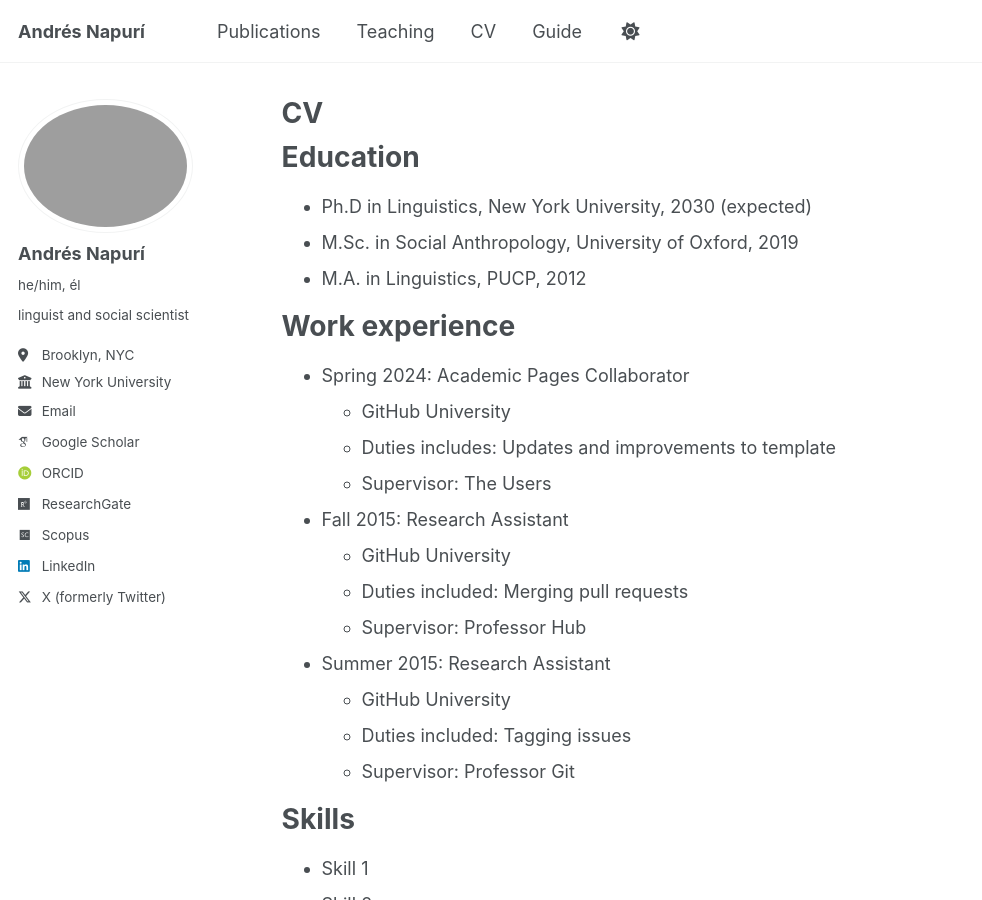
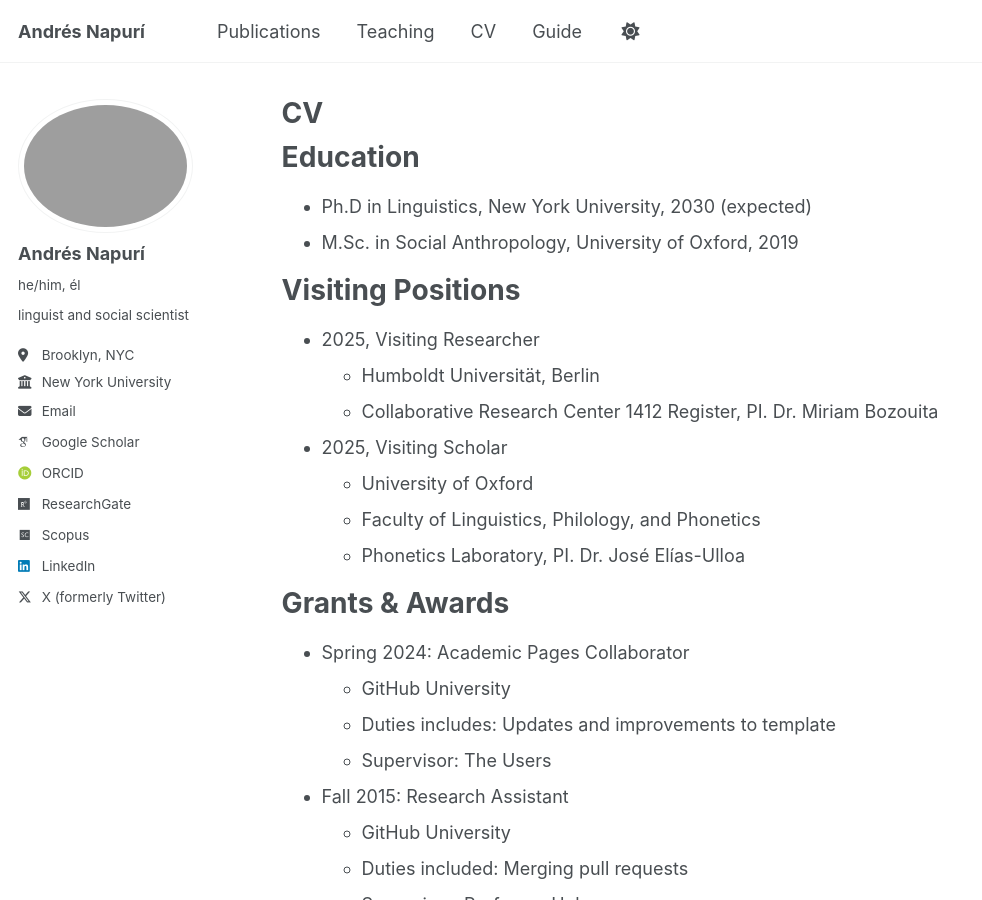
Before and after one commit to andresnapuri/andresnapuri.github.io, a Jekyll site: the page built from _pages/cv.md, in a window 1280 px wide and 900 px high. Shown: the whole window, without its empty margins (0-982 px from the left). Built offline with Jekyll 4.4.1, drawn with Linux system fonts in a browser that asks for light colours; some web fonts are replaced; a script that is not in the unit is left out.

Commit message:
Update cv.md

```diff
--- a/_pages/cv.md
+++ b/_pages/cv.md
@@ -13,9 +13,19 @@ Education
 ======
 * Ph.D in Linguistics, New York University, 2030 (expected)
 * M.Sc. in Social Anthropology, University of Oxford, 2019
-* M.A. in Linguistics, PUCP, 2012
 
-Work experience
+Visiting Positions
+======
+* 2025, Visiting Researcher
+  * Humboldt Universität, Berlin
+  * Collaborative Research Center 1412 Register, PI. Dr. Miriam Bozouita
+
+* 2025, Visiting Scholar
+  * University of Oxford
+  * Faculty of Linguistics, Philology, and Phonetics
+  * Phonetics Laboratory, PI. Dr. José Elías-Ulloa
+
+Grants & Awards
 ======
 * Spring 2024: Academic Pages Collaborator
   * GitHub University
```
